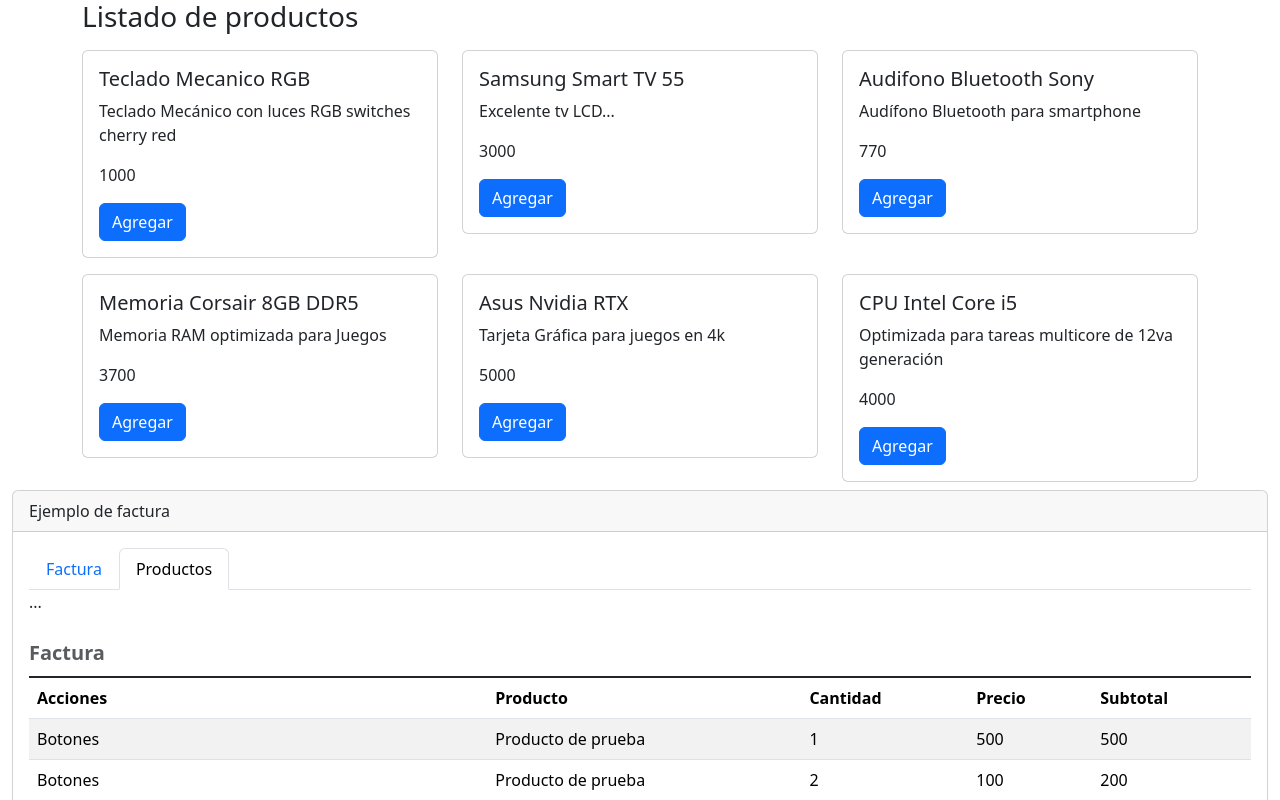
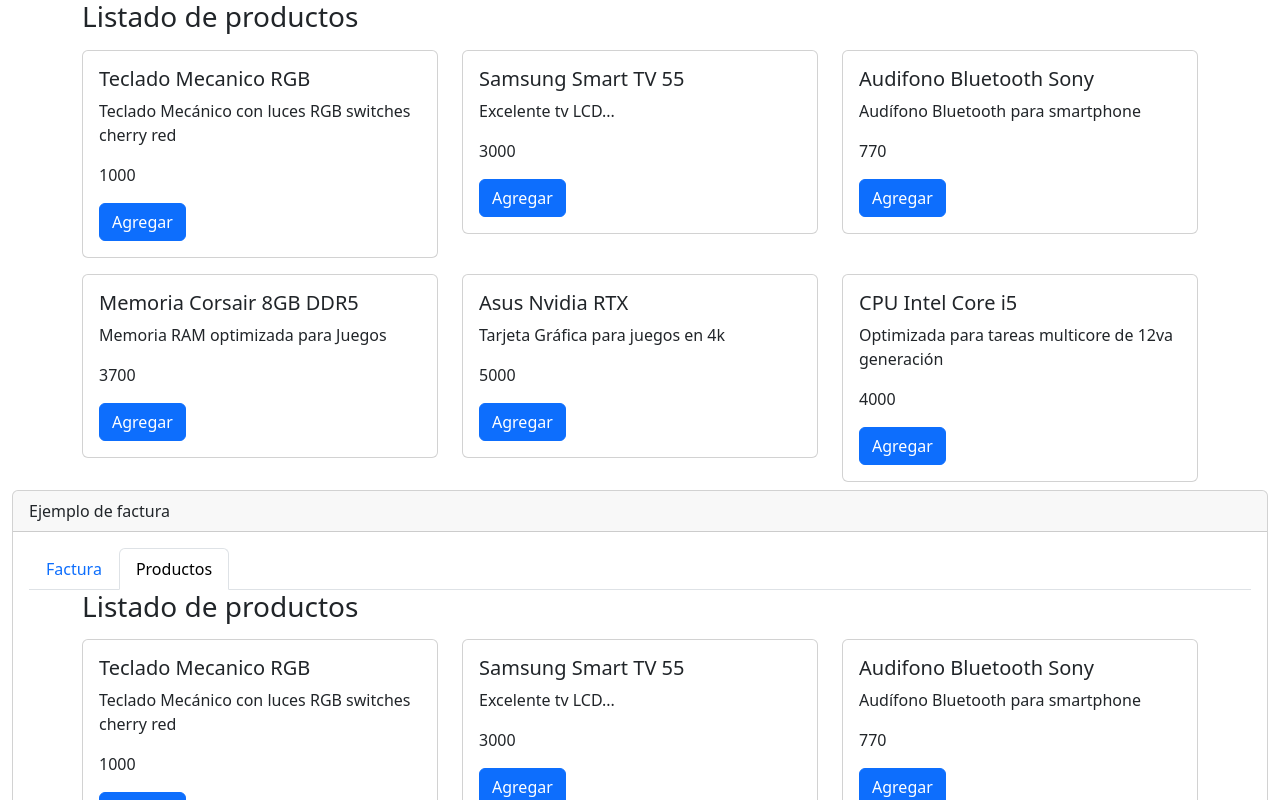
Before and after one commit to ByronGTh/invoice-app, a React (Vite) app: page / in a window 1280 px wide. Both pictures are taken after a click on the tab "Productos". Shown: the top 800 px of the page. Built offline with nearby package versions, Linux system fonts and the light colour scheme.

Commit message:
src/InvoiceApp.jsx: Creado estado inicial del producto para manejarlo en un useState y pasarlo al componente ListaDeFactura

```diff
--- a/src/InvoiceApp.jsx
+++ b/src/InvoiceApp.jsx
@@ -1,9 +1,34 @@
+import { useState } from "react";
 import { DatosDeCliente } from "./componentes/mdl-factura/DatosDeCliente";
 import { DatosDeEnvio } from "./componentes/mdl-factura/DatosDeEnvio";
 import { DatosFactura } from "./componentes/mdl-factura/DatosFactura";
 import { ListaDeFactura } from "./componentes/mdl-factura/ListaDeFactura";
+import { ListadoDeProductos } from "./componentes/mdl-producto/ListadoDeProductos";
+import { getProductos } from "./services/productoService";
+
+const estadoInicialProducto=[
+  /*{
+    producto:{
+      id: 1,
+        name: 'Teclado Mecanico RGB',
+        description: 'Teclado Mecánico con luces RGB switches cherry red',
+        price: 1000
+    }
+  }*/
+];
 
 export const InvoiceApp = () => {
+
+  const [productos, setproductos] = useState(estadoInicialProducto);
+
+    /*useEffect( ()=>{
+        setproductos(getProductos);
+    }, []);*/
+
+  const agregarProductoAFactura = (producto) => {
+
+  }
+
   return (<>
     <div className="container-fluid">
       <div className="row">
@@ -42,14 +67,16 @@
 
                 </div>
 
-                <div className="tab-pane fade" id="profile-tab-pane" role="tabpanel" aria-labelledby="profile-tab" tabIndex="0">...</div>
+                <div className="tab-pane fade" id="profile-tab-pane" role="tabpanel" aria-labelledby="profile-tab" tabIndex="0">
+                  <ListadoDeProductos/>
+                </div>
               </div>
 
 
               <div className="row mt-3">
                 <div className="col">
                   {/* <h3>Productos en factura</h3> */}
-                  <ListaDeFactura/>
+                  <ListaDeFactura  items={ productos }/>
                 </div>
               </div> {/* Fin del row contenedor de la tabla */}
               {/* <div className="row">
```
